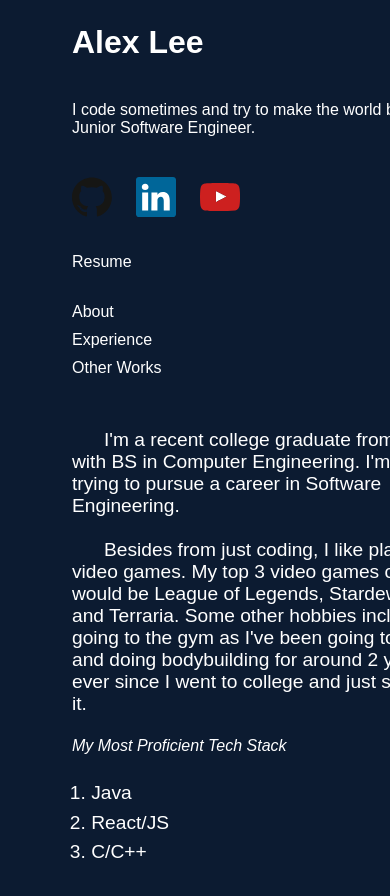
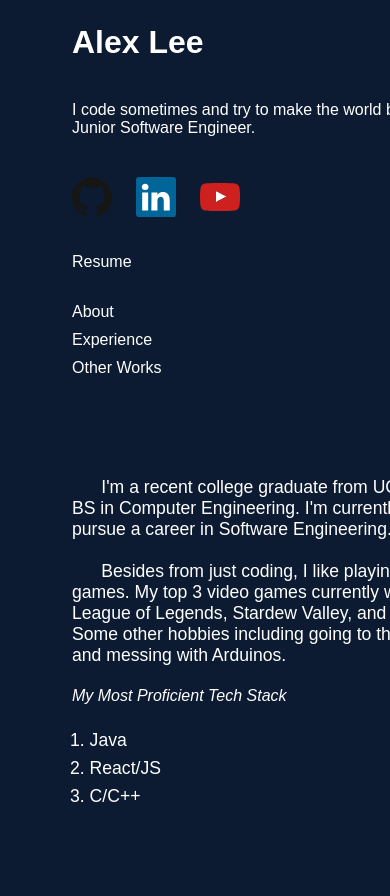
Before and after one commit to alexlee39/My-Website, a React (Vite) app: page / in a window 390 px wide. Shown: the top 896 px of the page. Built offline with nearby package versions, Linux system fonts and the light colour scheme.

Commit message:
Changed About Section of Portfolio

```diff
--- a/src/components/About/About.css
+++ b/src/components/About/About.css
@@ -1,6 +1,6 @@
 /* (Top Right) */
 .about{
-    font-size: 1.2em;
+    font-size: 1.1rem;
     grid-area: desc;
   }
 
@@ -24,3 +24,9 @@
   /* .about .languages-list{
     padding-top: 0em;
   } */
+
+@media (max-width: 700px){
+  .about{
+    padding: 3rem 0;
+  }
+}
--- a/src/components/About/About.jsx
+++ b/src/components/About/About.jsx
@@ -12,8 +12,7 @@ const About = () => {
     <p className="hobbies">
         Besides from just coding, I like playing video games. My top 3 video games currently
         would be League of Legends, Stardew Valley, and Terraria. Some other hobbies including
-        going to the gym as I've been going to the gym and doing bodybuilding for around 2 years
-        ever since I went to college and just stuck with it.
+        going to the gym and messing with Arduinos.
     </p>
     <br/>
     <div className="lang-tiers"> My Most Proficient Tech Stack</div>
```
Lines whose indentation alone changed are shown as unchanged.
